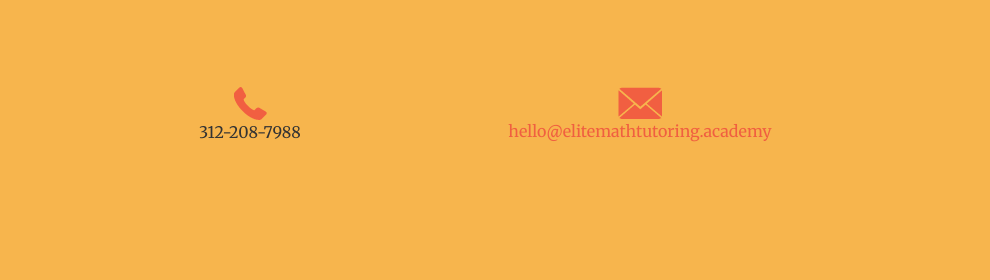
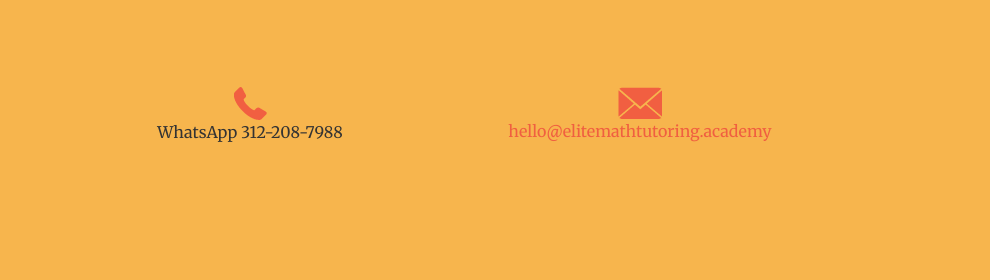
Before and after one commit to amos-nistrian/elite-math-tutoring, a website: page index2.html in a window 1280 px wide. Shown: the part 2820-3100 px from the top of the page, 0-990 px from the left. Drawn offline with nearby package versions, Linux system fonts and the light colour scheme.

Commit message:
Add files via upload
added whatsapp

```diff
--- a/index2.html
+++ b/index2.html
@@ -212,7 +212,8 @@
                 </div>
                 <div class="col-md-4 text-center">
                     <img src="phone2.png">
-                    <p>312-208-7988</p>
+                    <p>WhatsApp 312-208-7988</p>
+
                     &nbsp
                 </div>
                 <div class="col-md-4 text-center">
```
